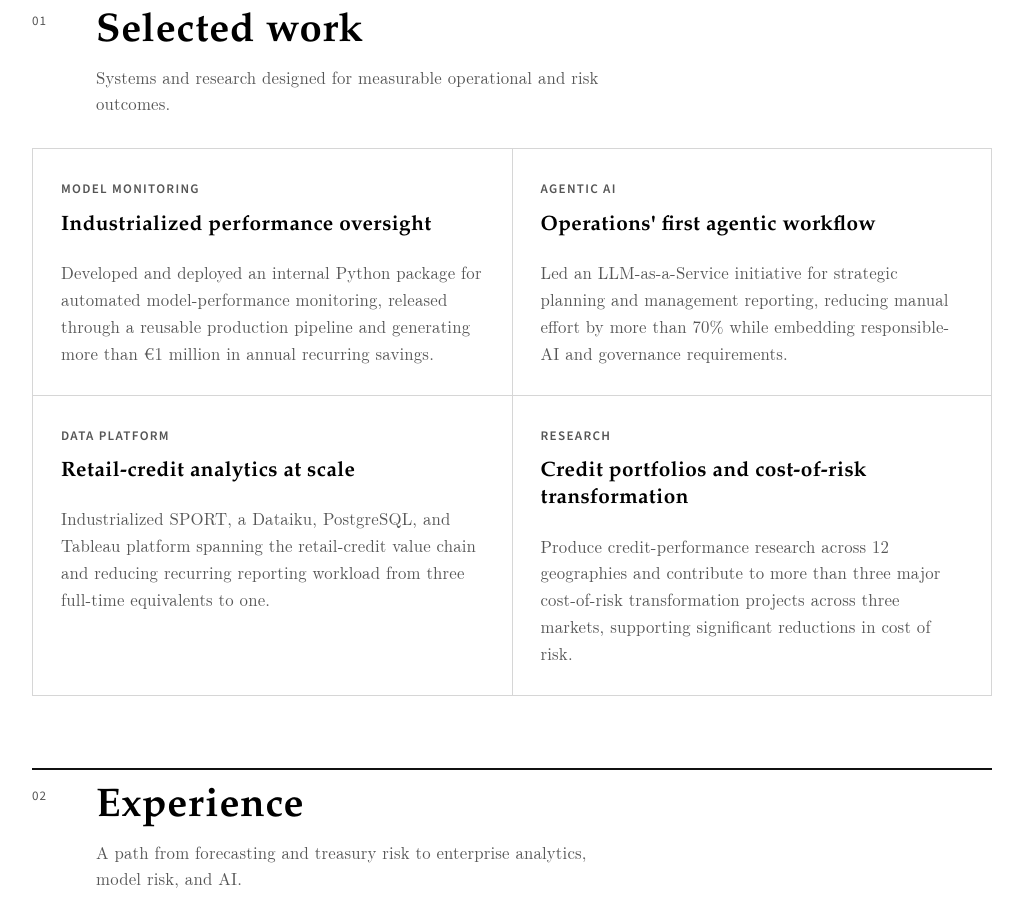
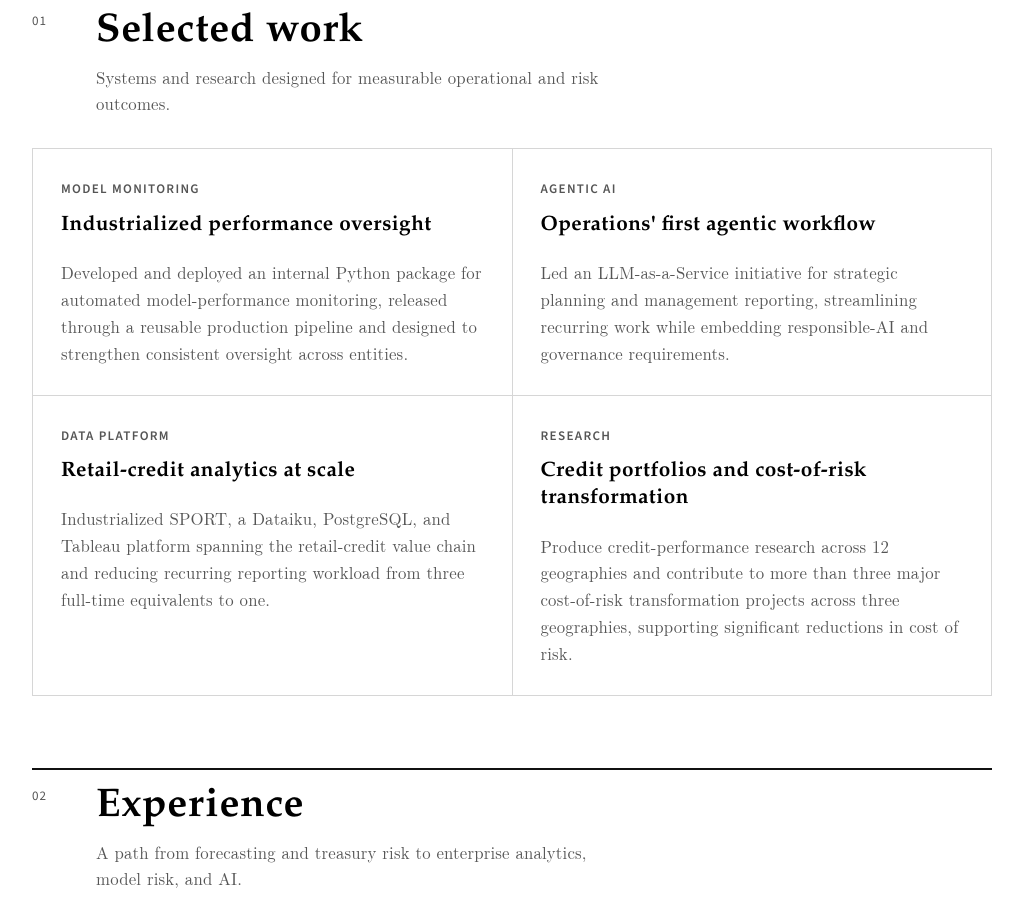
Before and after one commit to zgcharaf/zgcharaf.github.io, a Jekyll site: the page built from index.html, in a window 1280 px wide and 900 px high, scrolled down 1016 px. Shown: the whole window, without its empty margins (128-1151 px from the left). Built offline with Jekyll 4.4.1, drawn with Linux system fonts in a browser that asks for light colours.

Commit message:
Refine portfolio impact wording

```diff
--- a/index.html
+++ b/index.html
@@ -53,15 +53,15 @@ description: Portfolio of Charaf Zguiouar, Senior Data Scientist, lecturer, and
         <h3>Industrialized performance oversight</h3>
         <p>
           Developed and deployed an internal Python package for automated model-performance monitoring, released
-          through a reusable production pipeline and generating more than €1 million in annual recurring savings.
+          through a reusable production pipeline and designed to strengthen consistent oversight across entities.
         </p>
       </article>
       <article class="work-item">
         <p class="work-label">Agentic AI</p>
         <h3>Operations' first agentic workflow</h3>
         <p>
-          Led an LLM-as-a-Service initiative for strategic planning and management reporting, reducing manual effort
-          by more than 70% while embedding responsible-AI and governance requirements.
+          Led an LLM-as-a-Service initiative for strategic planning and management reporting, streamlining recurring
+          work while embedding responsible-AI and governance requirements.
         </p>
       </article>
       <article class="work-item">
@@ -77,7 +77,7 @@ description: Portfolio of Charaf Zguiouar, Senior Data Scientist, lecturer, and
         <h3>Credit portfolios and cost-of-risk transformation</h3>
         <p>
           Produce credit-performance research across 12 geographies and contribute to more than three major
-          cost-of-risk transformation projects across three markets, supporting significant reductions in cost of risk.
+          cost-of-risk transformation projects across three geographies, supporting significant reductions in cost of risk.
         </p>
       </article>
     </div>
```
